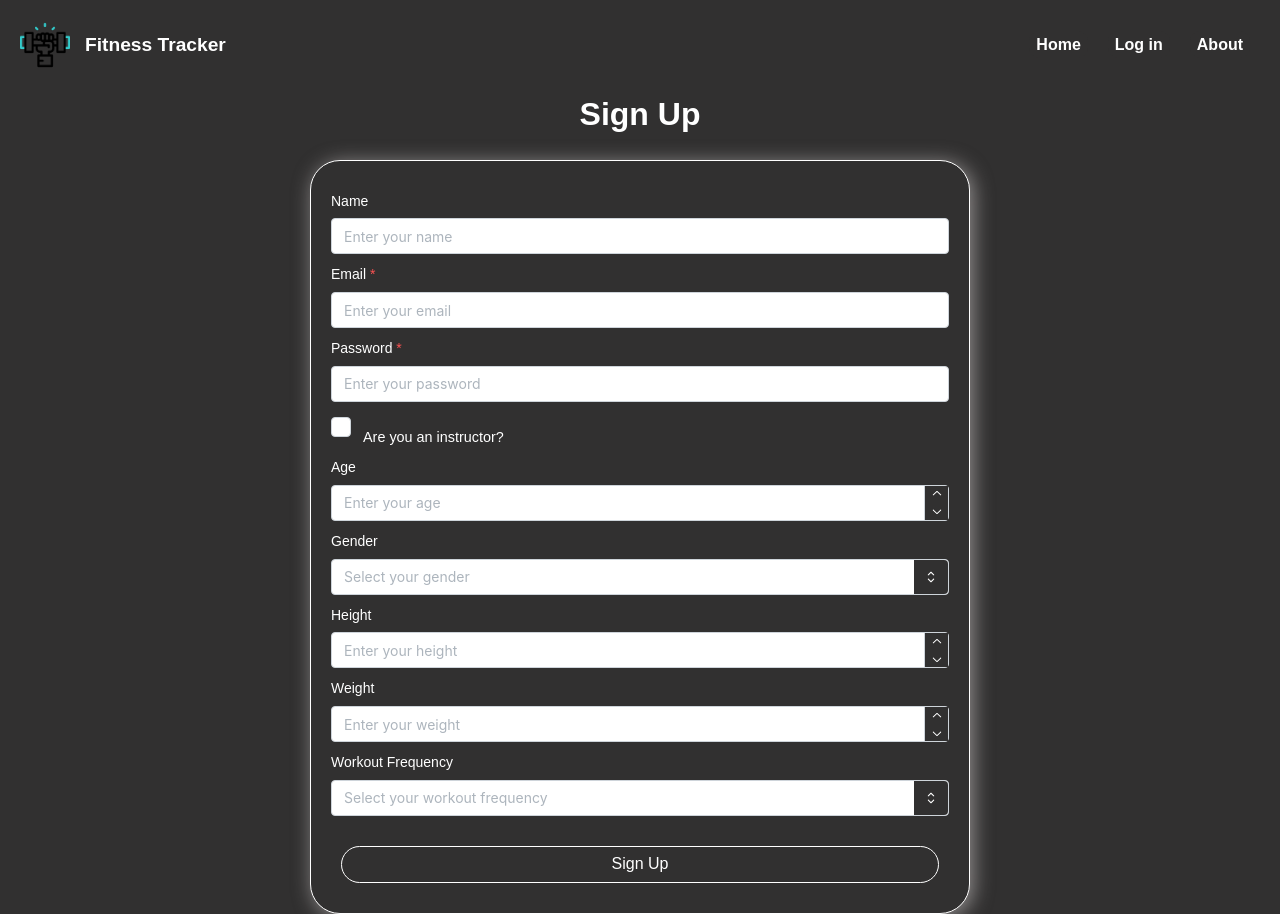
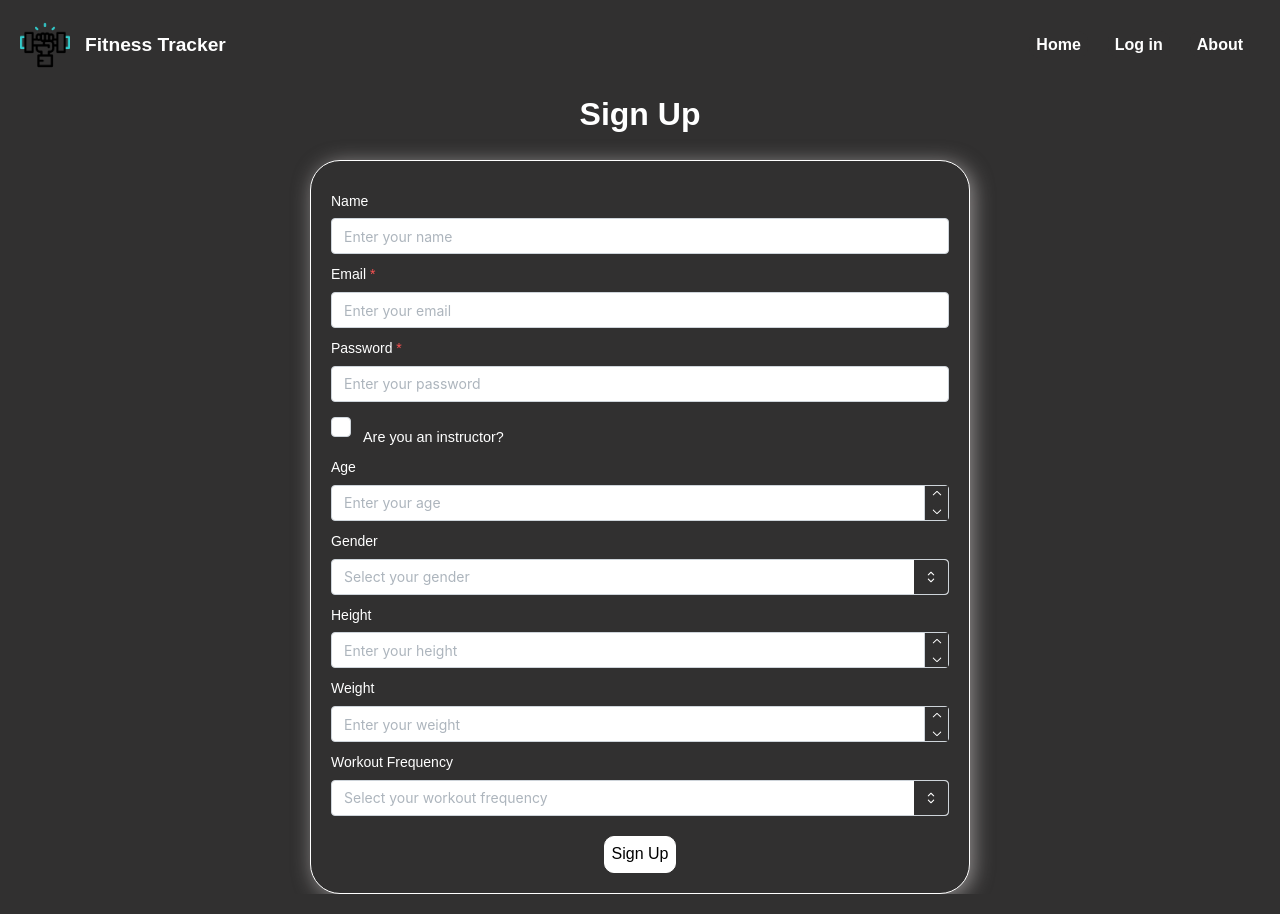
Before and after one commit to dieegoolimaa/fitnesstracker-frontend, a React (Vite) app: page /signup in a window 1280 px wide. Built offline with nearby package versions, Linux system fonts and the light colour scheme.

Commit message:
delete commented css code for buttons

```diff
--- a/src/styles/AboutPage.module.css
+++ b/src/styles/AboutPage.module.css
@@ -1,8 +1,3 @@
-/* AboutPage.module.css */
-/* * {
-  border: 1px solid red;
-} */
-
 .rui {
   background-image: url("../assets/rui.png");
 }
--- a/src/styles/SignupPage.module.css
+++ b/src/styles/SignupPage.module.css
@@ -50,28 +50,3 @@ label {
   display: flex;
   justify-content: center;
 }
-
-.buttonSignup {
-  display: flex;
-  justify-content: center;
-  align-items: center;
-  color: #fff;
-  text-decoration: none;
-  margin: 10px;
-  padding: 5px;
-  background-color: transparent;
-  border: 0.5px solid white;
-  border-radius: 20px;
-  width: 100%;
-}
-
-.buttonSignup:hover {
-  color: black;
-  text-decoration: none;
-  margin: 10px;
-  padding: 5px;
-  background-color: rgb(224, 248, 7);
-  border: 0.5px solid white;
-  border-radius: 20px;
-  width: 100%;
-}
```
Also changed, not shown: src/styles/AllExercisesPage.css (+0 -15 lines), src/styles/CreateWorkout.css (+0 -12 lines), src/styles/LoginPage.module.css (+0 -22 lines), src/styles/NewExercisePage.module.css (+0 -31 lines), src/styles/WorkoutPage.module.css (+0 -32 lines).
